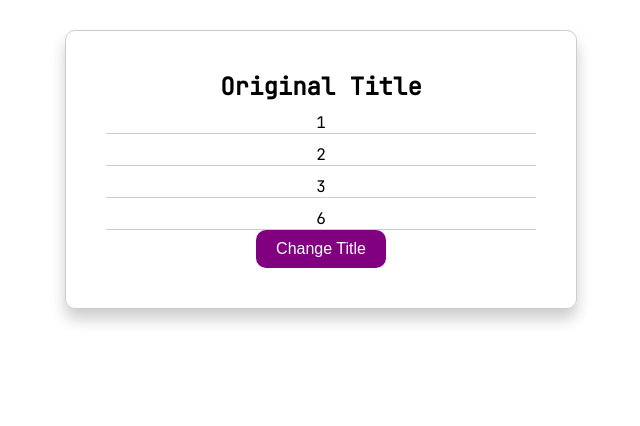
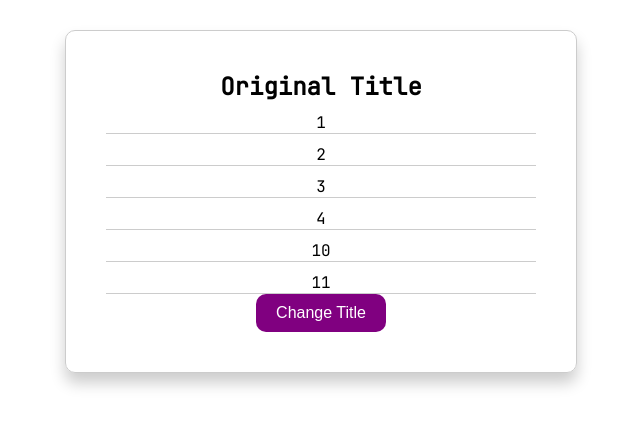
Before and after one commit to JasonWu73/es, a React (Vite) app in the folder vite-react/: page / in a window 1280 px wide. Shown: the top 426 px of the page, without its empty margins (319-959 px from the left). Built offline with nearby package versions, Linux system fonts and the light colour scheme.

Commit message:
init constant value from parent component

```diff
--- a/vite-react/src/App.tsx
+++ b/vite-react/src/App.tsx
@@ -9,9 +9,14 @@ function getFalse() {
 }
 
 export default function App() {
-  console.log("=====App=====");
+  console.log('=====App=====');
   const [titleState, setTitleState] = React.useState('Original Title');
-  const [nums, setNums] = React.useState([2, 1, 3, 6]);
+  const nums = React.useMemo(() => initNums([11, 10]), []);
+
+  function initNums(initials: number[]) {
+    console.log('init number array');
+    return [...initials, 2, 1, 4, 3];
+  }
 
   const handleChangeTitleClick = React.useCallback(() => {
     setTitleState(Math.random().toString());
```
